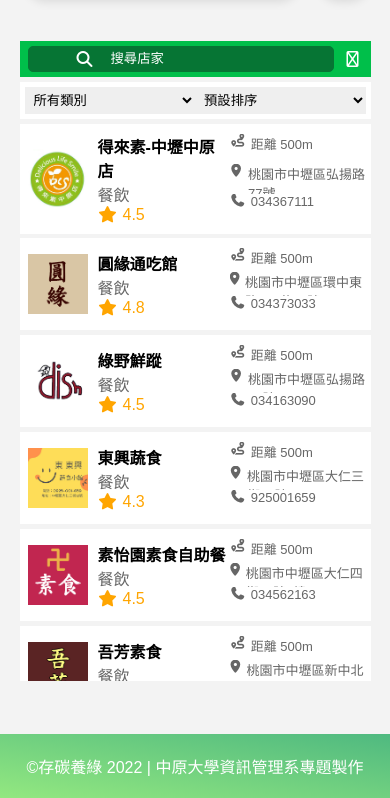
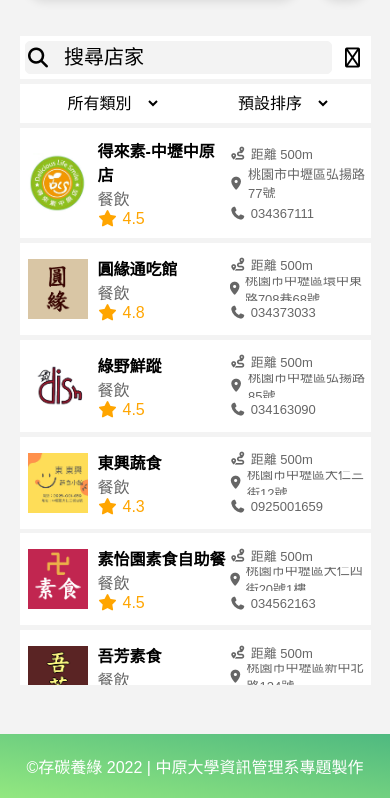
Before and after one commit to krank0000/GreenSave, a plain HTML site: page page/partner_stores.html in a window 390 px wide. Shown: the part 58-856 px from the top of the page. Drawn offline with Linux system fonts and the light colour scheme; a web font is replaced by a local one.

Commit message:
合作店家-修改

```diff
--- a/asset/css/styles/style.scss
+++ b/asset/css/styles/style.scss
@@ -70,6 +70,7 @@ body {
     padding: 5px 15px;
     cursor: pointer;
     transition: 0.5s;
+    outline: none;
     &:hover {
       background-color: $white;
       color: #4e4e4e;
@@ -605,10 +606,37 @@ footer {
         section {
           //搜尋店家
           &.search_store {
+            background-color: $white;
+            div.search_store_area {
+              border: 1px solid $bg_color;
+              background-color: $bg_color;
+              color: $black;
+
+              input {
+                font-size: 1.25rem;
+                color: $black;
+                background-color: $bg_color;
+                &::placeholder {
+                  color: $black;
+                }
+              }
+            }
             i.fa-map-location-dot {
-              color: $white;
+              color: $black;
               margin-left: 0.5rem;
               display: inline;
+            }
+          }
+          //選擇類別
+          &.store_select {
+            display: flex;
+            justify-content: space-around;
+            select {
+              width: 30%;
+              padding: 5px;
+              font-size: 1rem;
+              color: $black;
+              background-color: $white;
             }
           }
         }
@@ -621,13 +649,13 @@ footer {
         width: 90vw;
         opacity: 0; // 初始隱藏，透明度為 0
         transition: right 0.5s ease-in-out, opacity 0.5s ease-in-out;
-        z-index: 9999;
+        z-index: 3;
         iframe {
           border-radius: 0;
           width: 90vw;
-          height: 70vh;
+          height: 65vh;
           position: absolute;
-          top: 35px;
+          top: 6vh;
         }
         &.show {
           right: 5vw; // 顯示並滑入
@@ -1705,6 +1733,7 @@ main {
             justify-content: center;
             align-items: center;
             background-color: #00bf4a;
+            font-size: 1.25rem;
             div.search_store_area {
               padding: 4px;
               border: 1px solid #067534;
@@ -1736,13 +1765,14 @@ main {
           }
           //選擇類別
           &.store_select {
+            display: flex;
+            justify-content: space-around;
             select {
-              width: 100%;
+              width: 30%;
               padding: 5px;
-              // border: 1px solid #ccc;
-              // border-radius: 5px;
               border: none;
               outline: none;
+              color: $black;
             }
           }
           //店家列表
@@ -1805,7 +1835,7 @@ main {
                   height: 80%;
                   color: #666;
                   display: flex;
-                  align-items: self-start;
+                  align-items: center;
                   i {
                     margin-right: 5px;
                   }
--- a/page/partner_stores.html
+++ b/page/partner_stores.html
@@ -210,7 +210,7 @@
                   </div>
                   <div>
                     <i class="fa-solid fa-phone"></i>
-                    <p>925001659</p>
+                    <p>0925001659</p>
                   </div>
                 </div>
               </article>
```
Also changed, not shown: asset/css/styles/style.css, 1 other file.
